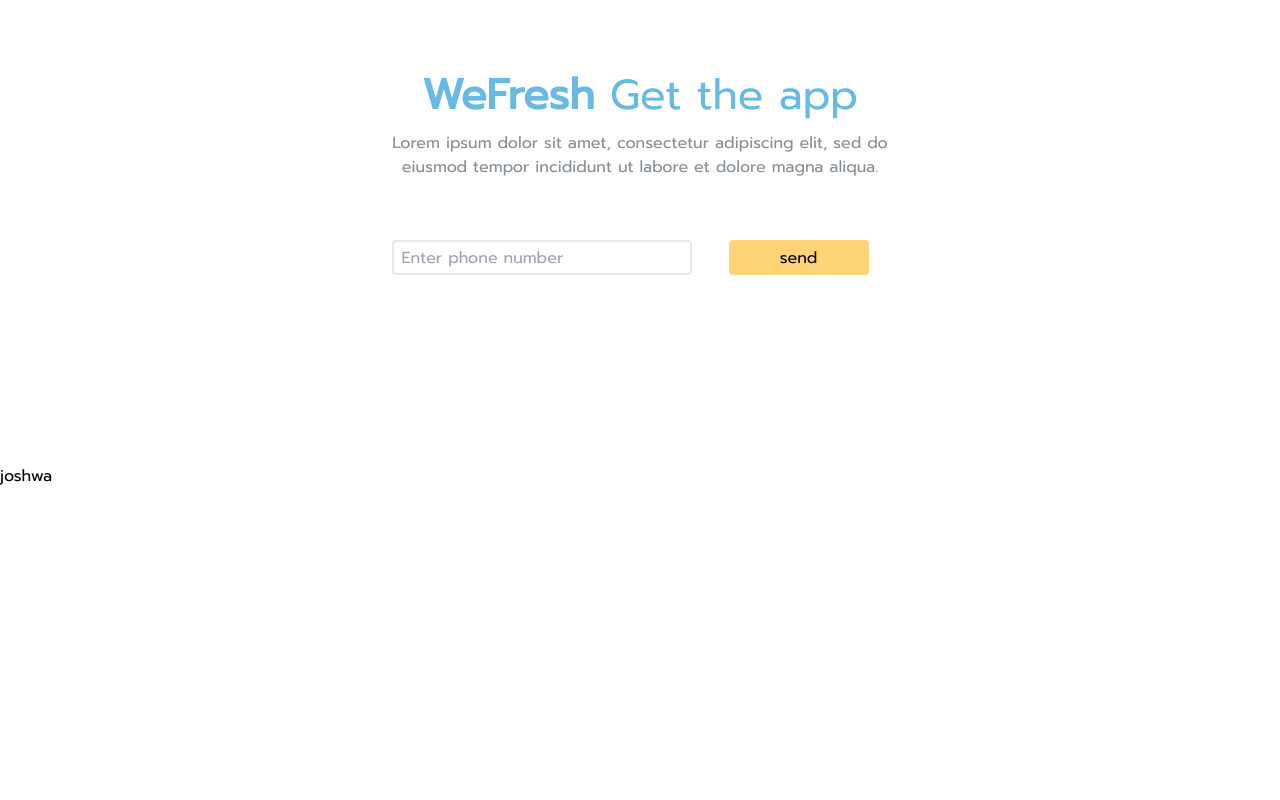
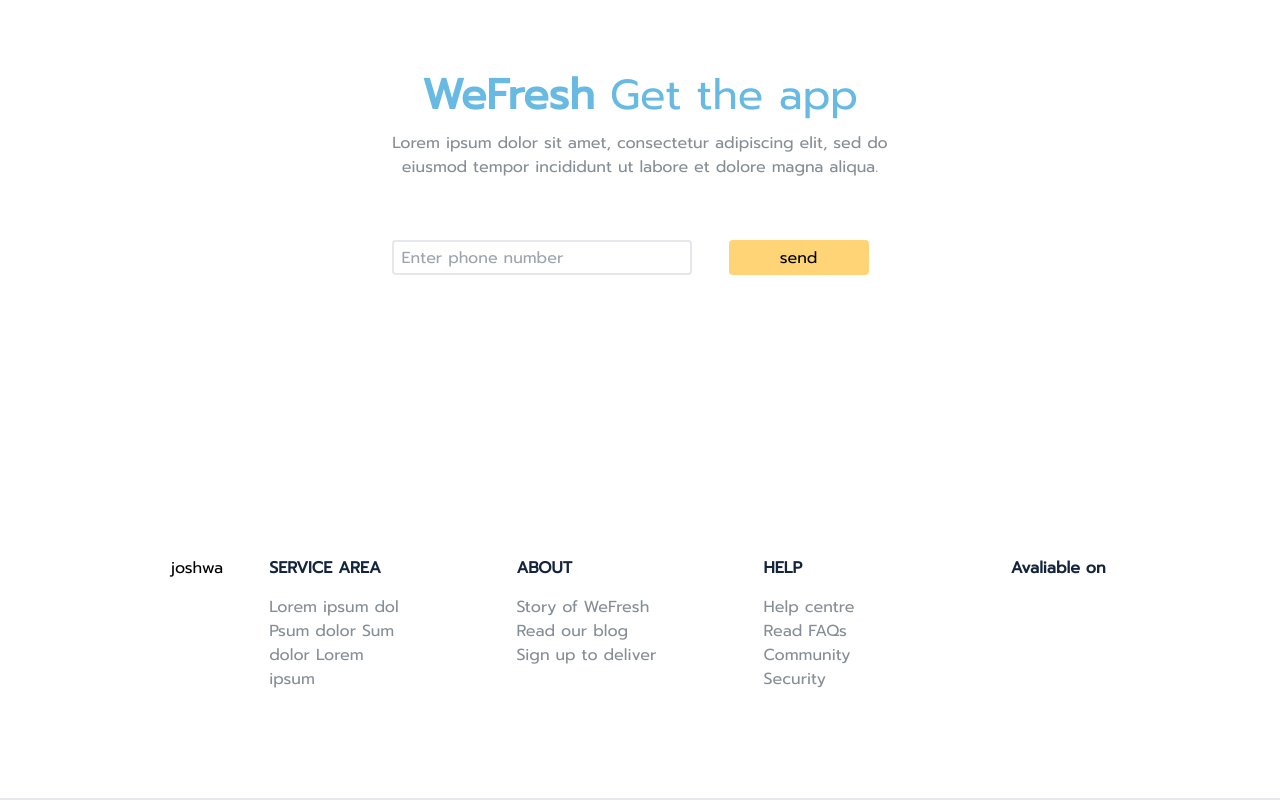
Before and after one commit to Joshwa-Shahbaz/wefresh, a Next.js app: page / in a window 1280 px wide. Shown: the part 3022-3822 px from the top of the page. Before the commit the page ends 3510 px from the top, so only its background shows below. Built offline with nearby package versions, Linux system fonts and the light colour scheme.

Commit message:
started building footer

```diff
--- a/src/component/layout/footer/index.js
+++ b/src/component/layout/footer/index.js
@@ -4,7 +4,40 @@
 const Footer = () => {
   return (
     <div>
-      <Wrapper className="!p-0 overflow-hidden">joshwa</Wrapper>
+      <Wrapper className="!p-0 h-[auto] lg:h-[336px] border-b-2 overflow-hidden">
+        <div className="grid grid-flow-row-5 lg:grid-cols-5 px-[22px] ">
+          <div className="mx-[248px] mt-[92px] ml-[149px]">joshwa</div>
+
+          <div className="mt-[92px]">
+            <h1 className="text-[16px] w-[114px] h-[24px] text-[#14243C] font-semibold">
+              SERVICE AREA
+            </h1>
+            <p className="text-[16px] mt-[15px] w-[130px] h-[120px] text-[#868E95]">
+              Lorem ipsum dol Psum dolor Sum dolor Lorem ipsum
+            </p>
+          </div>
+
+          <div className="mt-[92px]">
+            <h1 className="text-[16px] text-[#14243C] font-semibold">ABOUT</h1>
+            <p className="w-[140px] text-[16px] mt-[15px] h-[90px] text-[#868E95]">
+              Story of WeFresh Read our blog Sign up to deliver
+            </p>
+          </div>
+
+          <div className="mt-[92px] ">
+            <h1 className="text-[16px] text-[#14243C] font-semibold">HELP</h1>
+            <p className="w-[91px] text-[16px] mt-[15px] h-[150px] text-[#868E95]">
+              Help centre Read FAQs Community Security
+            </p>
+          </div>
+
+          <div className=" mt-[92px] mr-[250px]">
+            <h1 className="text-[16px] w-[95px] h-[30px] text-[#14243C] font-semibold">
+              Avaliable on
+            </h1>
+          </div>
+        </div>
+      </Wrapper>
     </div>
   );
 };
```
